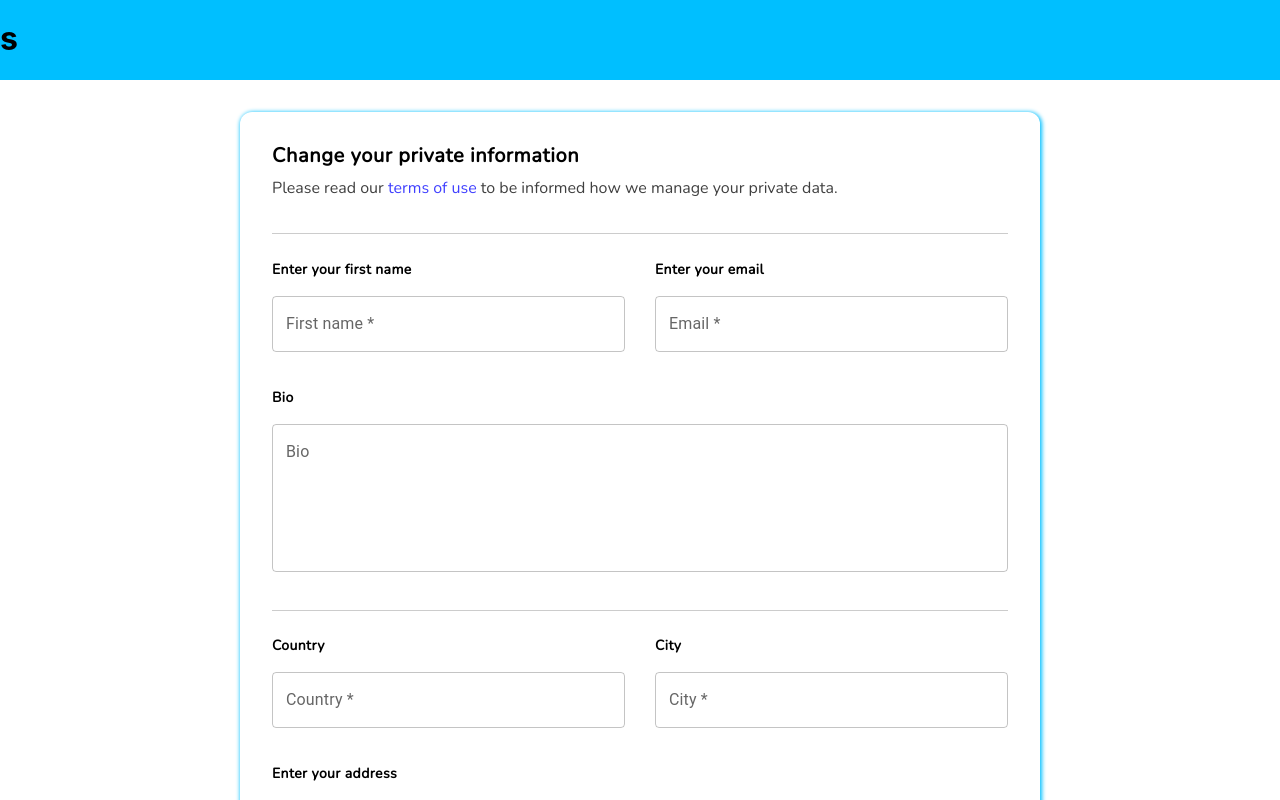
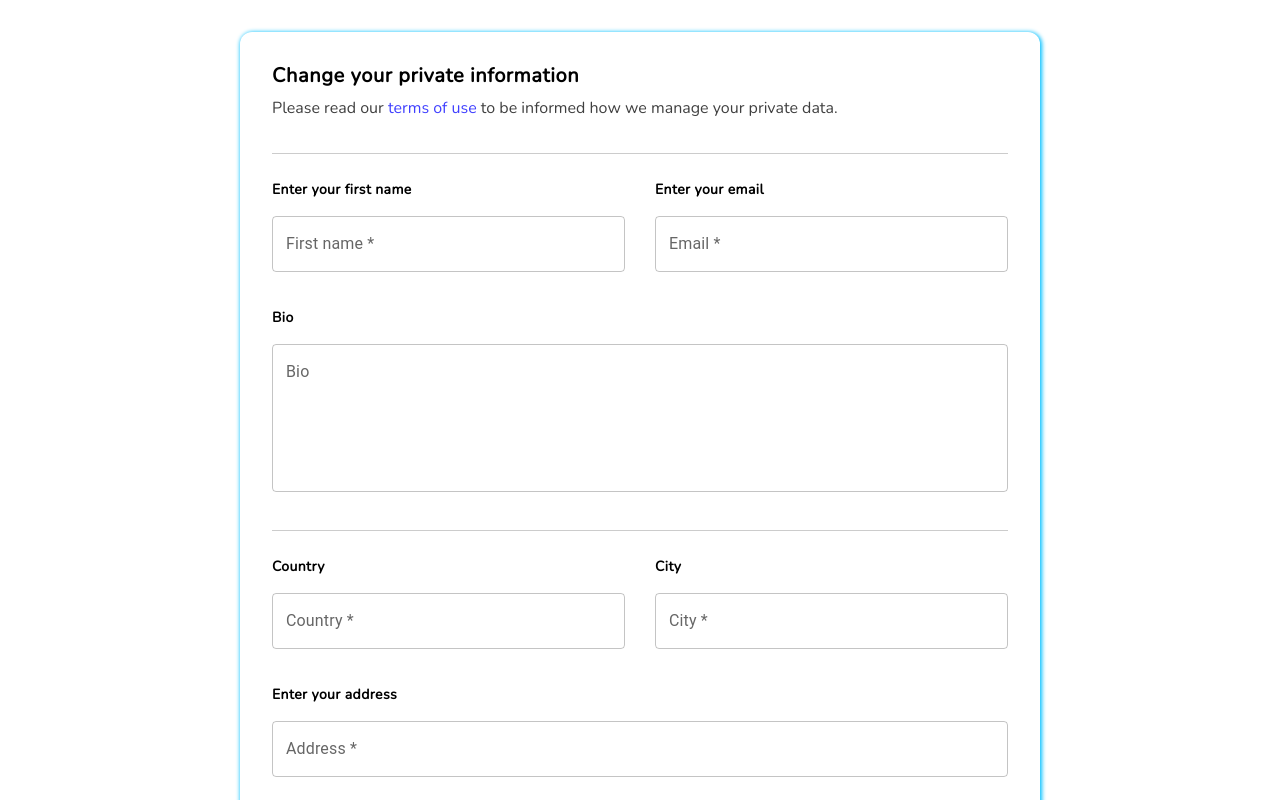
Before and after one commit to germanovich-yuiry/smart-s, a React (Vite) app: page / in a window 1280 px wide. Shown: the top 800 px of the page. Built offline with nearby package versions, Linux system fonts and the light colour scheme.

Commit message:
revese last change

```diff
--- a/src/main.tsx
+++ b/src/main.tsx
@@ -12,7 +12,7 @@ ReactDOM.createRoot(document.getElementById("root")!).render(
   <React.StrictMode>
     <Provider store={store}>
       <FontStyles />
-      <h1>s</h1>
+
       <App />
       <GlobalStyles />
     </Provider>
```
